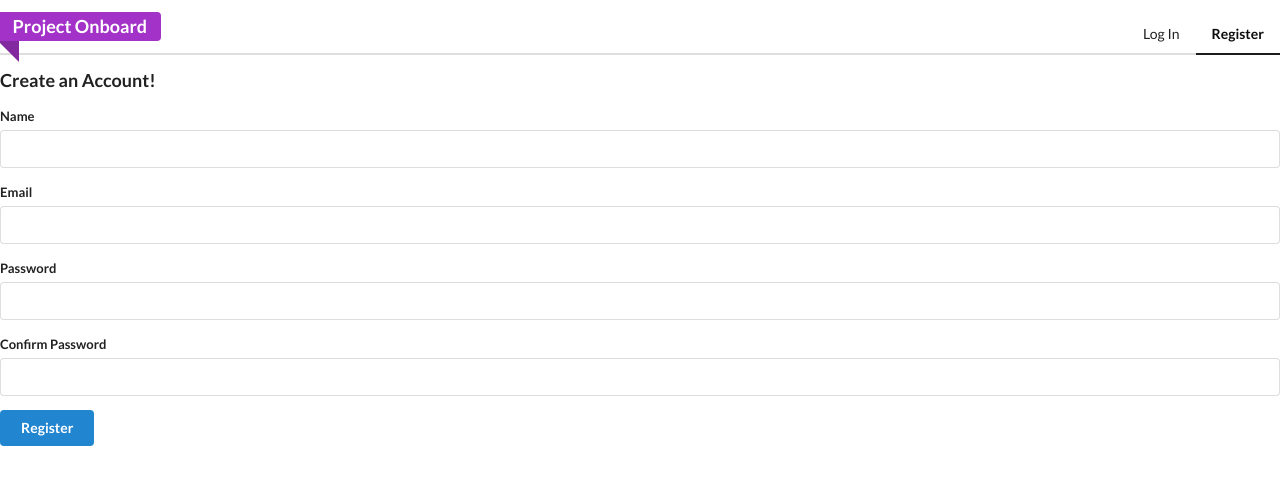
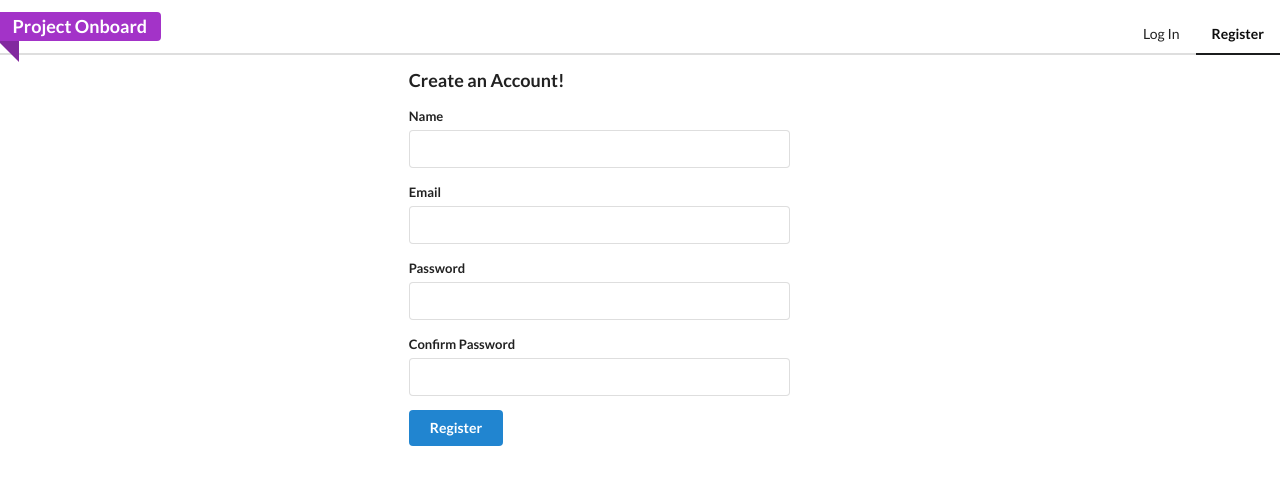
Before and after one commit to abhilash-dev/project-onboard, an Angular app in the folder fron-end/onboard-client/: page /register in a window 1280 px wide. Shown: the top 484 px of the page. Built offline with nearby package versions, Linux system fonts and the light colour scheme; no server answers.

Commit message:
refactor(module-client): add minor fixes to style & validation

```diff
--- a/fron-end/onboard-client/src/app/auth/login/login.component.html
+++ b/fron-end/onboard-client/src/app/auth/login/login.component.html
@@ -1,3 +1,7 @@
+<div class="ui grid stackable">
+    <div class="five wide column">
+    </div>
+    <div class="container five wide column">
         <h3>Login</h3>
         <form (ngSubmit)="onSubmit()" class="ui form" [formGroup]="authForm">
             <app-input label="Email" inputType="email" [control]="authForm.get('email')"></app-input>
@@ -18,3 +22,7 @@
                 <button class="ui button submit primary">Login</button>
             </div>
         </form>
+    </div>
+    <div class="five wide column">
+    </div>
+</div>
--- a/fron-end/onboard-client/src/app/auth/login/login.component.ts
+++ b/fron-end/onboard-client/src/app/auth/login/login.component.ts
@@ -15,7 +15,7 @@ export class LoginComponent implements OnInit {
       Validators.required,
       Validators.minLength(5),
       Validators.maxLength(50),
-      Validators.email
+      Validators.pattern(/^(([^<>()\[\]\.,;:\s@\"]+(\.[^<>()\[\]\.,;:\s@\"]+)*)|(\".+\"))@(([^<>()[\]\.,;:\s@\"]+\.)+[^<>()[\]\.,;:\s@\"]{2,})$/i)
     ]),
     password: new FormControl("", [
       Validators.required,
--- a/fron-end/onboard-client/src/app/auth/register/register.component.html
+++ b/fron-end/onboard-client/src/app/auth/register/register.component.html
@@ -1,9 +1,14 @@
+<div class="ui grid stackable">
+    <div class="five wide column">
+    </div>
+    <div class="five wide column">
         <h3>Create an Account!</h3>
         <form (ngSubmit)="onSubmit()" class="ui form" [formGroup]="authForm">
             <app-input label="Name" inputType="text" [control]="authForm.get('name')"></app-input>
             <app-input label="Email" inputType="email" [control]="authForm.get('email')"></app-input>
             <app-input label="Password" inputType="password" [control]="authForm.get('password')"></app-input>
-    <app-input label="Confirm Password" inputType="password" [control]="authForm.get('confirmPassword')"></app-input>
+            <app-input label="Confirm Password" inputType="password" [control]="authForm.get('confirmPassword')">
+            </app-input>
             <div *ngIf="authForm.get('password').touched && authForm.get('confirmPassword').touched && authForm.errors"
                 class="ui pointing red basic label">
                 <p *ngIf="authForm.errors.passwordsDontMatch">
@@ -23,3 +28,7 @@
                 <button class="ui button submit primary">Register</button>
             </div>
         </form>
+    </div>
+    <div class="five wide column">
+    </div>
+</div>
--- a/fron-end/onboard-client/src/app/auth/register/register.component.ts
+++ b/fron-end/onboard-client/src/app/auth/register/register.component.ts
@@ -20,7 +20,7 @@ export class RegisterComponent implements OnInit {
       Validators.required,
       Validators.minLength(5),
       Validators.maxLength(50),
-      Validators.email
+      Validators.pattern(/^(([^<>()\[\]\.,;:\s@\"]+(\.[^<>()\[\]\.,;:\s@\"]+)*)|(\".+\"))@(([^<>()[\]\.,;:\s@\"]+\.)+[^<>()[\]\.,;:\s@\"]{2,})$/i)
     ]),
     password: new FormControl("", [
       Validators.required,
--- a/fron-end/onboard-client/src/app/projects/project-form/project-form.component.html
+++ b/fron-end/onboard-client/src/app/projects/project-form/project-form.component.html
@@ -11,7 +11,8 @@
     </div>
     <app-input label="Enter the Public IP (IPV4)" inputType="text" [control]="projectForm.get('ipv4')"></app-input>
     <app-input label="Enter the PORT no." inputType="text" [control]="projectForm.get('port')"></app-input>
-    <app-input label="Enter the training size" inputType="text" [control]="projectForm.get('train_size')"></app-input>
+    <app-input label="Enter the training size" inputType="text" [control]="projectForm.get('train_size')">
+    </app-input>
     <div class="field">
         <label>Problem Type</label>
         <select formControlName="problem_type">
```
Lines whose indentation alone changed are shown as unchanged.
